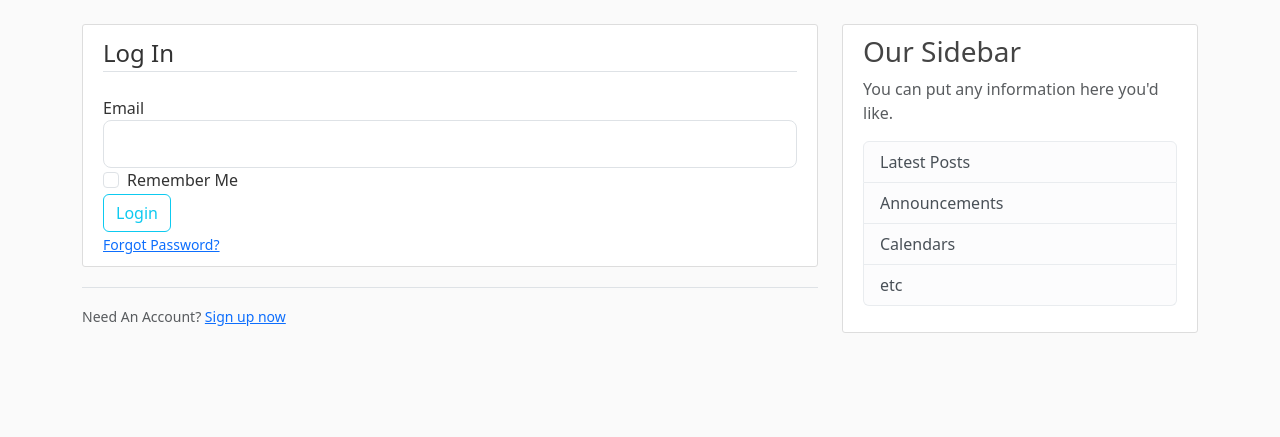
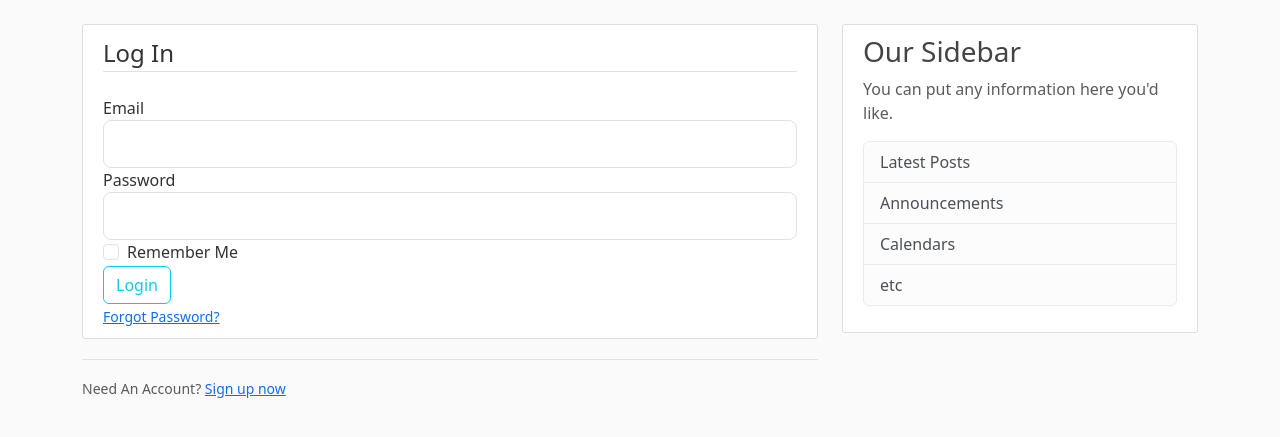
Before and after one commit to h0rs3fa11/blog-posts-svc, a Flask app: page /login in a window 1280 px wide. Shown: the part 56-493 px from the top of the page. Run offline with Flask 3, Linux system fonts and the light colour scheme.

Commit message:
updated login form since it has no password field

```diff
--- a/templates/login.html
+++ b/templates/login.html
@@ -18,11 +18,24 @@
                         {{ form.email(class="form-control form-control-lg") }}
                     {% endif %}
                 </div>
+                <div class="form-group">
+                    {{ form.password.label(class="form-control-label") }}
+                    {% if form.password.errors %}
+                        {{ form.password(class="form-control form-control-lg is-invalid") }}
+                        <div class="invalid-feedback">
+                            {% for error in form.password.errors %}
+                                <span>{{ error }}</span>
+                            {% endfor %}
+                        </div>
+                    {% else %}
+                        {{ form.password(class="form-control form-control-lg") }}
+                    {% endif %}
                 <div class="form-check">
                     {{ form.remember(class="form-check-input") }}
                     {{ form.remember.label(class="form-check-label") }}
                 </div>
-                <div class="form-group">
+            </fieldset>
+            <div class="form-group">
                 {{ form.submit(class="btn btn-outline-info") }}
             </div>
             <small class="text-muted ml-2">
```
